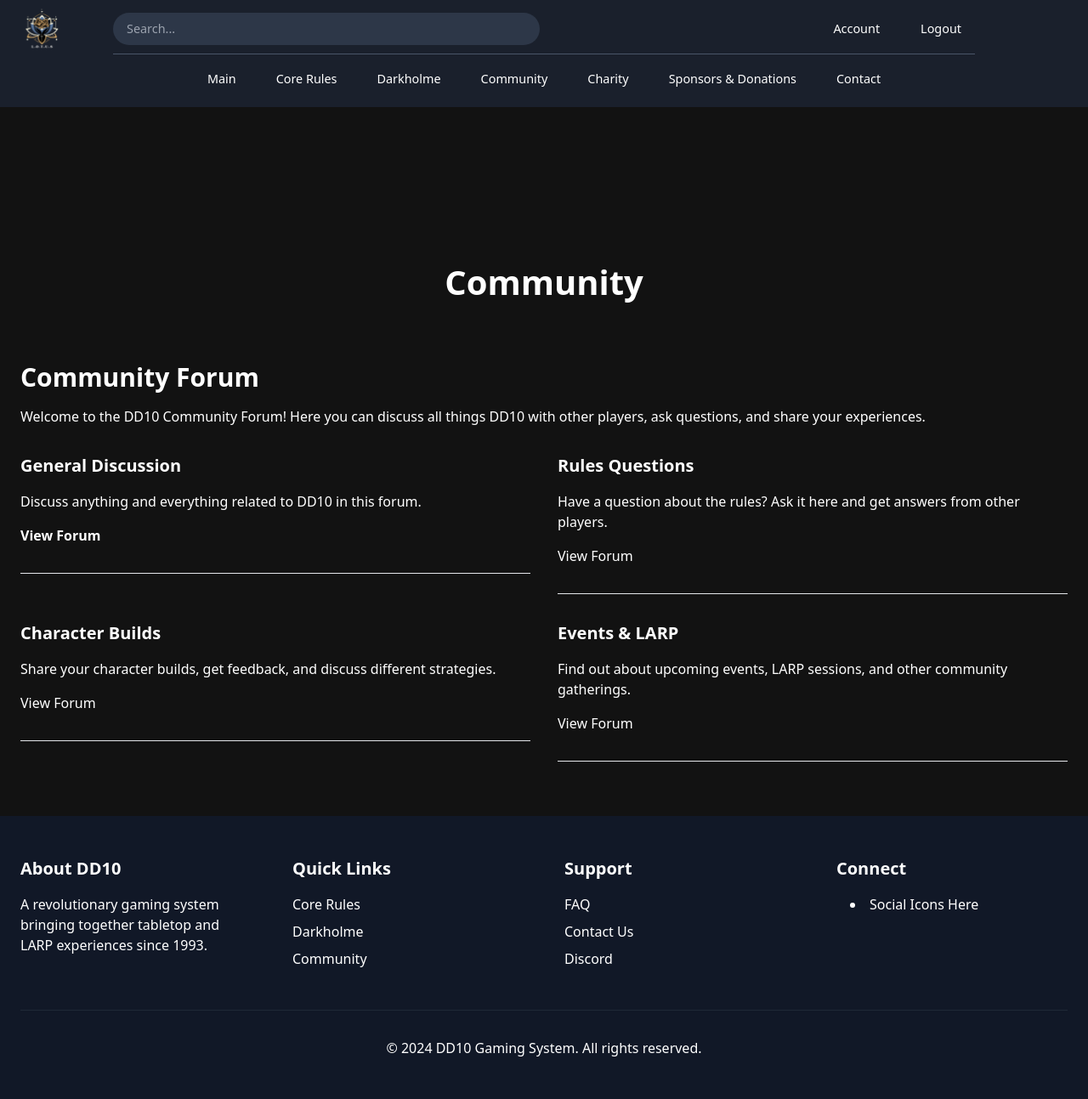
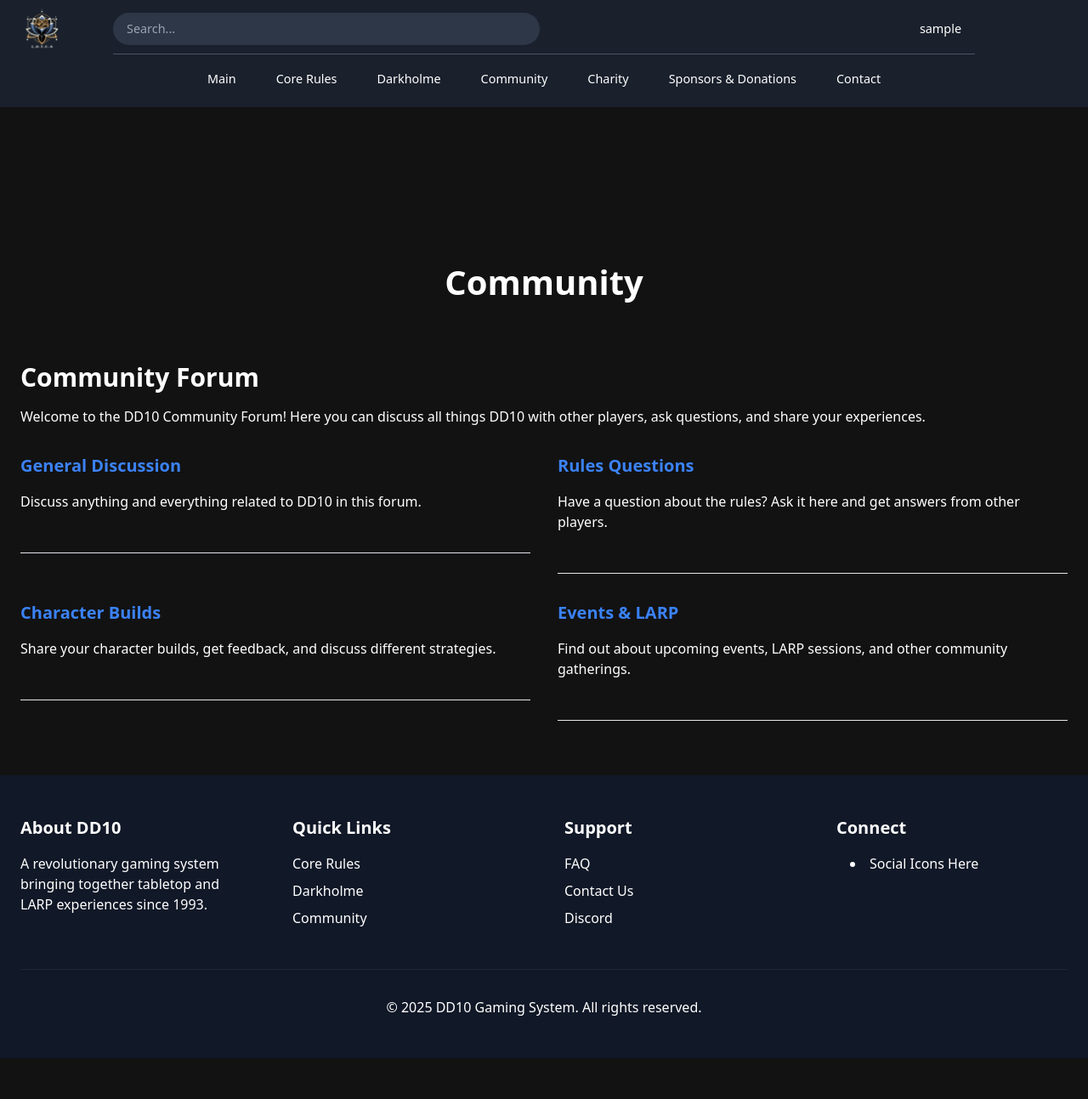
Before and after one commit to boonewh/lotusrpg, a Flask app: page /community in a window 1280 px wide. Shown: the whole page at 85% size. After the commit the page ends 1245 px from the top, so only its background shows below. Run offline with Flask 3, Linux system fonts and the light colour scheme; the visitor is signed in with stand-in values (Sample User, id 1).

Commit message:
Made a few design tweaks to make site look more professional and added custom error pages

```diff
--- a/lotusrpg/__init__.py
+++ b/lotusrpg/__init__.py
@@ -24,9 +24,11 @@ def create_app(config_class=Config):
     from lotusrpg.users.routes import users
     from lotusrpg.main.routes import main
     from lotusrpg.forum.routes import forum
+    from lotusrpg.errors.handlers import errors
 
     app.register_blueprint(users)
     app.register_blueprint(main)
     app.register_blueprint(forum)
+    app.register_blueprint(errors)
 
     return app
--- a/lotusrpg/templates/account.html
+++ b/lotusrpg/templates/account.html
@@ -5,6 +5,12 @@
 {% block content %}
     <h1 class="heading1">Account Info</h1>
     <div class="max-w-md mx-auto mb-8 p-6 bg-opacity-90 bg-gray-900 backdrop-filter backdrop-blur-lg shadow-lg rounded-md">
+        <div class="flex justify-end mb-4">
+            <a href="{{ url_for('users.logout') }}"
+               class="text-lg text-blue-500 font-semibold hover:text-blue-600 focus:outline-none focus:ring-2 focus:ring-blue-500 focus:ring-offset-2">
+                Sign Out
+            </a>
+        </div>
         <div class="media">
             <img class="account-img" src="{{ image_file }}" alt="Profile Picture">
             <div class="media-body">
--- a/lotusrpg/templates/base.html
+++ b/lotusrpg/templates/base.html
@@ -20,8 +20,7 @@
                 </div>
                 <div class="auth-links">
                     {% if current_user.is_authenticated %}
-                        <a href="{{ url_for('users.account') }}" class="nav-link">Account</a>
-                        <a href="{{ url_for('users.logout') }}" class="nav-link">Logout</a>
+                        <a href="{{ url_for('users.account') }}" class="nav-link">{{ current_user.username }}</a>
                     {% else %}
                         <a href="{{ url_for('users.register') }}" class="nav-link">Register</a>
                         <a href="{{ url_for('users.login') }}" class="nav-link">Login</a>
@@ -62,7 +61,7 @@
             <a href="{{ url_for('users.logout') }}" class="nav-link">Logout</a>
         {% else %}
             <a href="{{ url_for('users.register') }}" class="nav-link">Register</a>
-            <a href="{{ url_for('user.login') }}" class="nav-link">Login</a>
+            <a href="{{ url_for('users.login') }}" class="nav-link">Login</a>
         {% endif %}
         <a href="{{ url_for('main.index') }}" class="nav-link">Main</a>
         <a href="#" class="nav-link">Core Rules</a>
@@ -128,7 +127,7 @@
                 </div>
             </div>
             <div class="border-t border-gray-800 mt-12 pt-8 text-center">
-                <p>&copy; 2024 DD10 Gaming System. All rights reserved.</p>
+                <p>&copy; 2025 DD10 Gaming System. All rights reserved.</p>
             </div>
         </div>
     </footer>
--- a/lotusrpg/templates/community.html
+++ b/lotusrpg/templates/community.html
@@ -8,30 +8,42 @@
         <h1 class="text-3xl font-bold mb-4">Community Forum</h1>
         <p class="mb-8">Welcome to the DD10 Community Forum! Here you can discuss all things DD10 with other players, ask questions, and share your experiences.</p>
         <div class="grid grid-cols-1 md:grid-cols-2 gap-8">
+            <!-- General Discussion -->
             <div>
-                <h2 class="text-xl font-bold mb-4">General Discussion</h2>
-                <p>Discuss anything and everything related to DD10 in this forum.</p>
-                <a href="{{ url_for('forum.forums') }}" class="block mt-4 mb-8 font-bold text-primary hover:underline">View Forum</a>
+                <a href="{{ url_for('forum.forums') }}" class="block text-xl font-bold mb-4 text-blue-500 hover:underline">
+                    General Discussion
+                </a>
+                <p class="mb-12">Discuss anything and everything related to DD10 in this forum.</p>
                 <hr>
             </div>
+
+            <!-- Rules Questions -->
             <div>
-                <h2 class="text-xl font-bold mb-4">Rules Questions</h2>
-                <p>Have a question about the rules? Ask it here and get answers from other players.</p>
-                <a href="#" class="block mt-4 mb-8 text-primary hover:underline">View Forum</a>
+                <a href="#" class="block text-xl font-bold mb-4 text-blue-500 hover:underline">
+                    Rules Questions
+                </a>
+                <p class="mb-12">Have a question about the rules? Ask it here and get answers from other players.</p>
                 <hr>
             </div>
+
+            <!-- Character Builds -->
             <div>
-                <h2 class="text-xl font-bold mb-4">Character Builds</h2>
-                <p>Share your character builds, get feedback, and discuss different strategies.</p>
-                <a href="#" class="block mt-4 mb-8 text-primary hover:underline">View Forum</a>
+                <a href="#" class="block text-xl font-bold mb-4 text-blue-500 hover:underline">
+                    Character Builds
+                </a>
+                <p class="mb-12">Share your character builds, get feedback, and discuss different strategies.</p>
                 <hr>
             </div>
+
+            <!-- Events & LARP -->
             <div>
-                <h2 class="text-xl font-bold mb-4">Events & LARP</h2>
-                <p>Find out about upcoming events, LARP sessions, and other community gatherings.</p>
-                <a href="#" class="block mt-4 mb-8 text-primary hover:underline">View Forum</a>
+                <a href="#" class="block text-xl font-bold mb-4 text-blue-500 hover:underline">
+                    Events & LARP
+                </a>
+                <p class="mb-12">Find out about upcoming events, LARP sessions, and other community gatherings.</p>
                 <hr>
             </div>
         </div>
     </div>
+
 {% endblock %}
```
Also changed, not shown: lotusrpg/errors/handlers.py (added, +16 -0 lines), lotusrpg/templates/errors/403.html (added, +17 -0 lines), lotusrpg/templates/errors/404.html (added, +17 -0 lines), lotusrpg/templates/errors/500.html (added, +17 -0 lines), lotusrpg/templates/post.html (+62 -24 lines), lotusrpg/errors/__init__.py (added).
